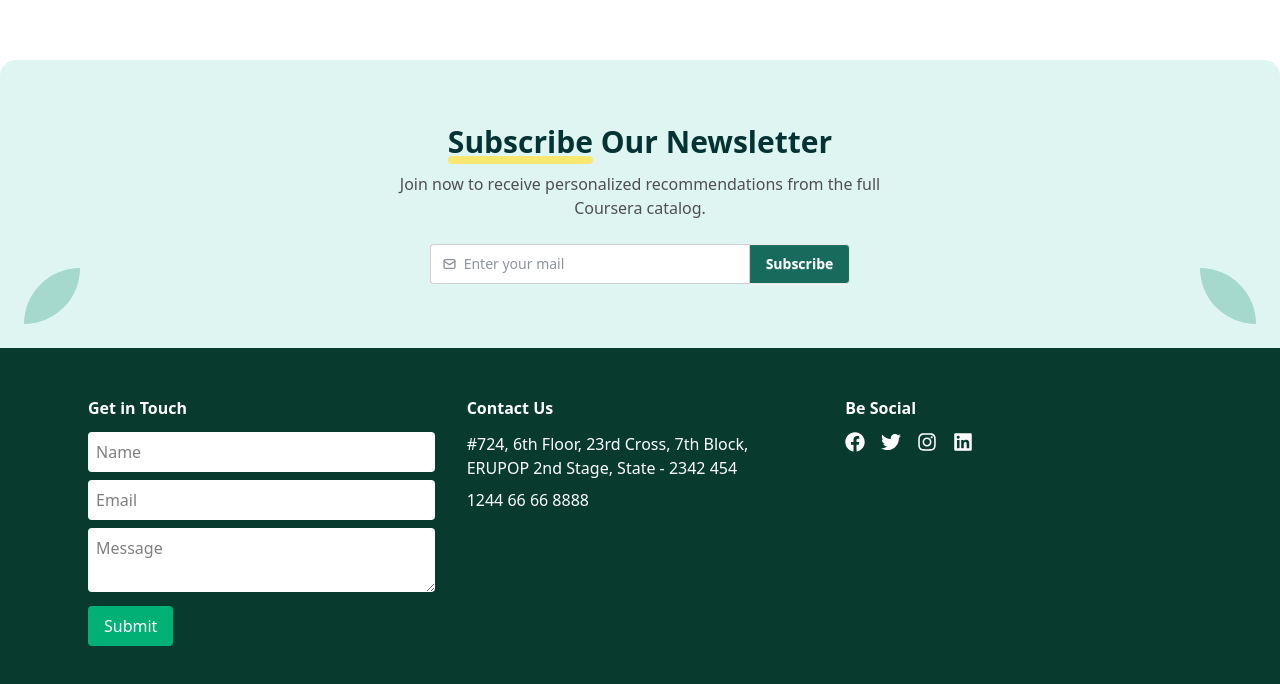
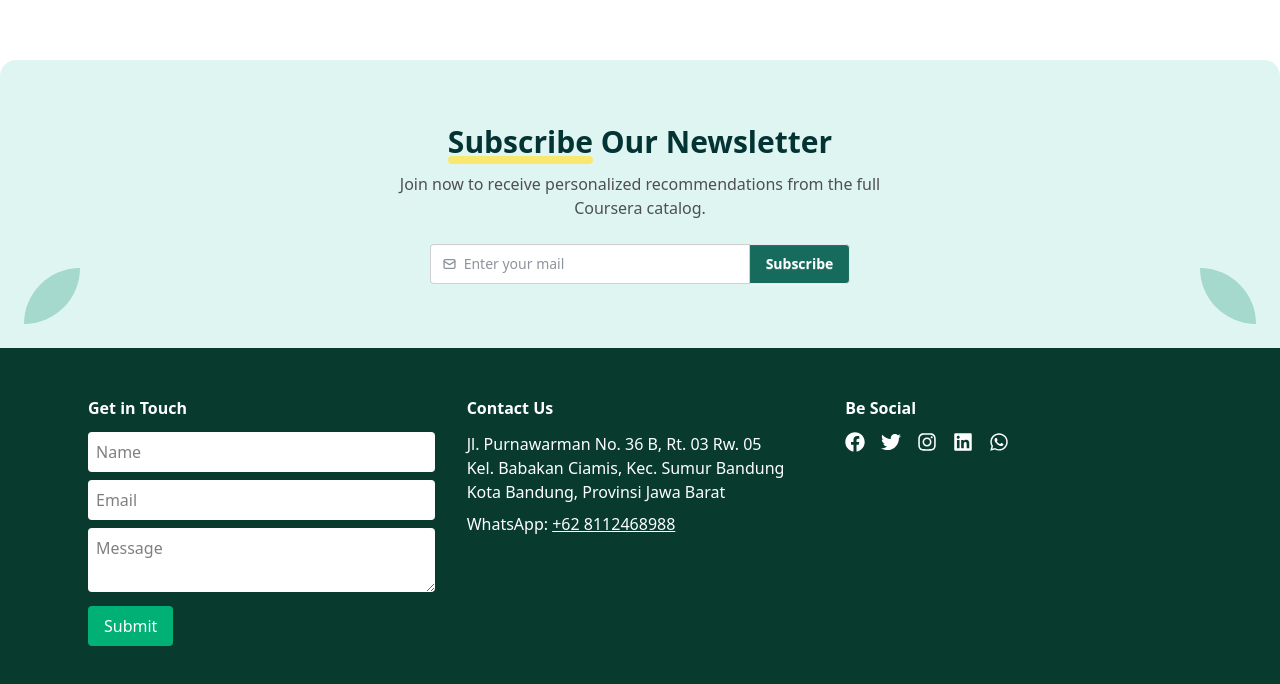
Before and after one commit to YohanesPcr/learnify, a React (Vite) app: page / in a window 1280 px wide. Shown: the part 1176-1860 px from the top of the page. Built offline with nearby package versions, Linux system fonts and the light colour scheme; no server answers; sample sign-in values are in the browser's storage.

Commit message:
perbaikan footer

```diff
--- a/src/components/Footer.jsx
+++ b/src/components/Footer.jsx
@@ -1,4 +1,4 @@
-import { FaFacebook, FaTwitter, FaInstagram, FaLinkedin } from "react-icons/fa";
+import { FaFacebook, FaTwitter, FaInstagram, FaLinkedin, FaWhatsapp } from "react-icons/fa";
 
 export default function Footer() {
   return (
@@ -17,7 +17,7 @@ export default function Footer() {
             Join now to receive personalized recommendations from the full Coursera catalog.
           </p>
 
-          {/* DaisyUI Styled Input */}
+          {/* Input Email */}
           <div className="mt-6 flex justify-center">
             <div className="join">
               <label className="input input-bordered join-item flex items-center gap-2 w-64 md:w-80">
@@ -36,16 +36,16 @@ export default function Footer() {
           </div>
         </div>
 
-        {/* Decorative Half Circles */}
+        {/* Decorative Circles */}
         <div className="absolute bottom-6 left-6 w-14 h-14 bg-[#A5D9CE] rounded-br-full rounded-tl-full rotate-180"></div>
         <div className="absolute bottom-6 right-6 w-14 h-14 bg-[#A5D9CE] rounded-bl-full rounded-tr-full rotate-180"></div>
       </section>
 
-      {/* Footer Main Section */}
+      {/* Footer Section */}
       <footer className="bg-[#083b2e] text-white py-12">
         <div className="max-w-6xl mx-auto px-6 grid md:grid-cols-3 gap-8">
 
-          {/* Get in Touch */}
+          {/* Get in Touch Form */}
           <div>
             <h4 className="font-semibold mb-3">Get in Touch</h4>
             <form className="space-y-2">
@@ -75,17 +75,19 @@ export default function Footer() {
           <div>
             <h4 className="font-semibold mb-3">Contact Us</h4>
             <p>
-              #724, 6th Floor, 23rd Cross, 7th Block, ERUPOP 2nd Stage, State - 2342 454
+              Jl. Purnawarman No. 36 B, Rt. 03 Rw. 05<br />
+              Kel. Babakan Ciamis, Kec. Sumur Bandung<br />
+              Kota Bandung, Provinsi Jawa Barat
             </p>
-            <p className="mt-2">1244 66 66 8888</p>
+            <p className="mt-2">WhatsApp: <a href="https://wa.me/628112468988" target="_blank" rel="noopener noreferrer" className="underline hover:text-[#00B074]">+62 8112468988</a></p>
           </div>
 
-          {/* Social Media */}
+          {/* Social Media Links */}
           <div>
             <h4 className="font-semibold mb-3">Be Social</h4>
             <div className="flex space-x-4">
               <a
-                href="https://www.facebook.com/genshaoperation"
+                href="https://www.facebook.com/share/1BoZpwY14C/?mibextid=wwXIfr"
                 target="_blank"
                 rel="noopener noreferrer"
                 aria-label="Facebook"
@@ -93,7 +95,7 @@ export default function Footer() {
                 <FaFacebook className="text-xl hover:text-[#00B074]" />
               </a>
               <a
-                href="https://twitter.com/genshaoperation"
+                href="https://x.com/officialgopusat?s=21&t=Fxf2ndhN5-wzd0UbQHzrCw"
                 target="_blank"
                 rel="noopener noreferrer"
                 aria-label="Twitter"
@@ -101,7 +103,7 @@ export default function Footer() {
                 <FaTwitter className="text-xl hover:text-[#00B074]" />
               </a>
               <a
-                href="https://www.instagram.com/genshaoperation"
+                href="https://www.instagram.com/officialganeshaoperation?igsh=MTAxdXFlZ2Z0Ync2Yg=="
                 target="_blank"
                 rel="noopener noreferrer"
                 aria-label="Instagram"
@@ -109,12 +111,20 @@ export default function Footer() {
                 <FaInstagram className="text-xl hover:text-[#00B074]" />
               </a>
               <a
-                href="https://www.linkedin.com/company/genshaoperation"
+                href="https://www.linkedin.com/company/ganesha-operation/"
                 target="_blank"
                 rel="noopener noreferrer"
                 aria-label="LinkedIn"
               >
                 <FaLinkedin className="text-xl hover:text-[#00B074]" />
+              </a>
+              <a
+                href="https://wa.me/628112468988"
+                target="_blank"
+                rel="noopener noreferrer"
+                aria-label="WhatsApp"
+              >
+                <FaWhatsapp className="text-xl hover:text-[#00B074]" />
               </a>
             </div>
           </div>
```
